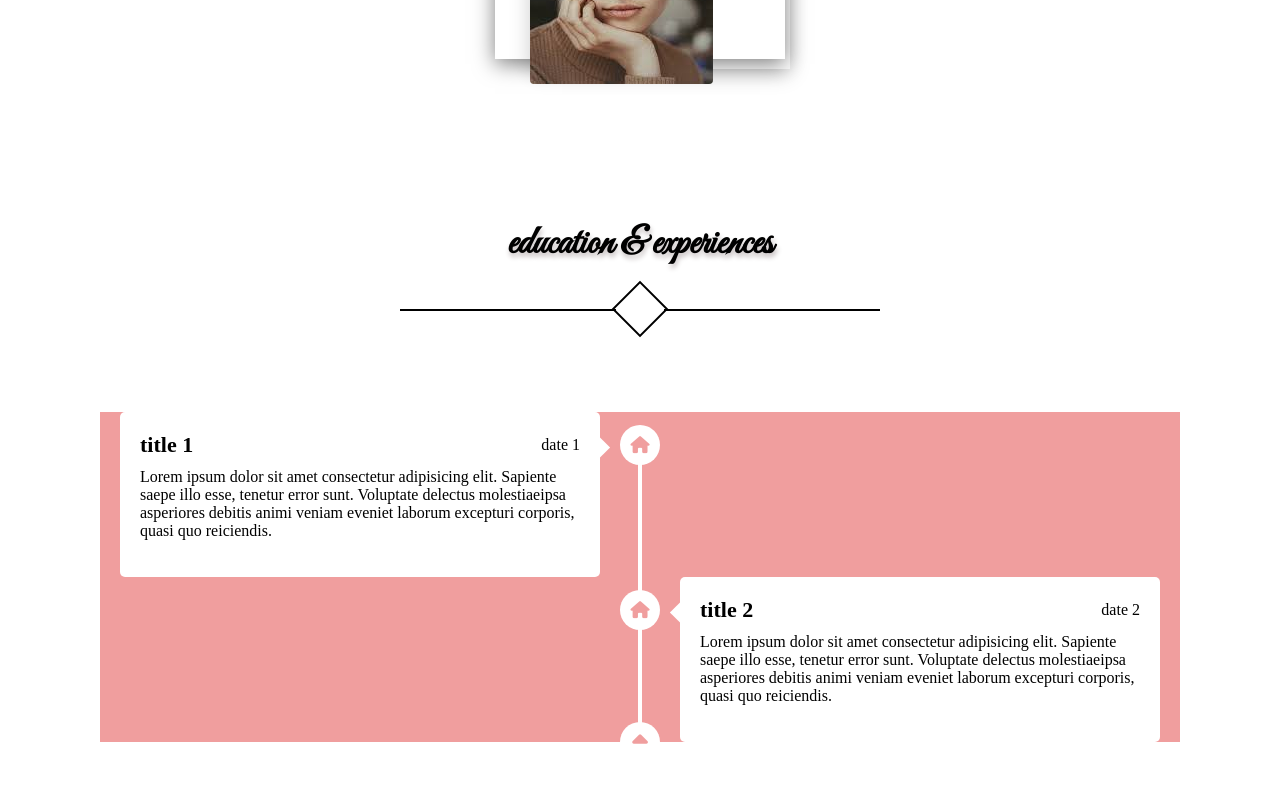
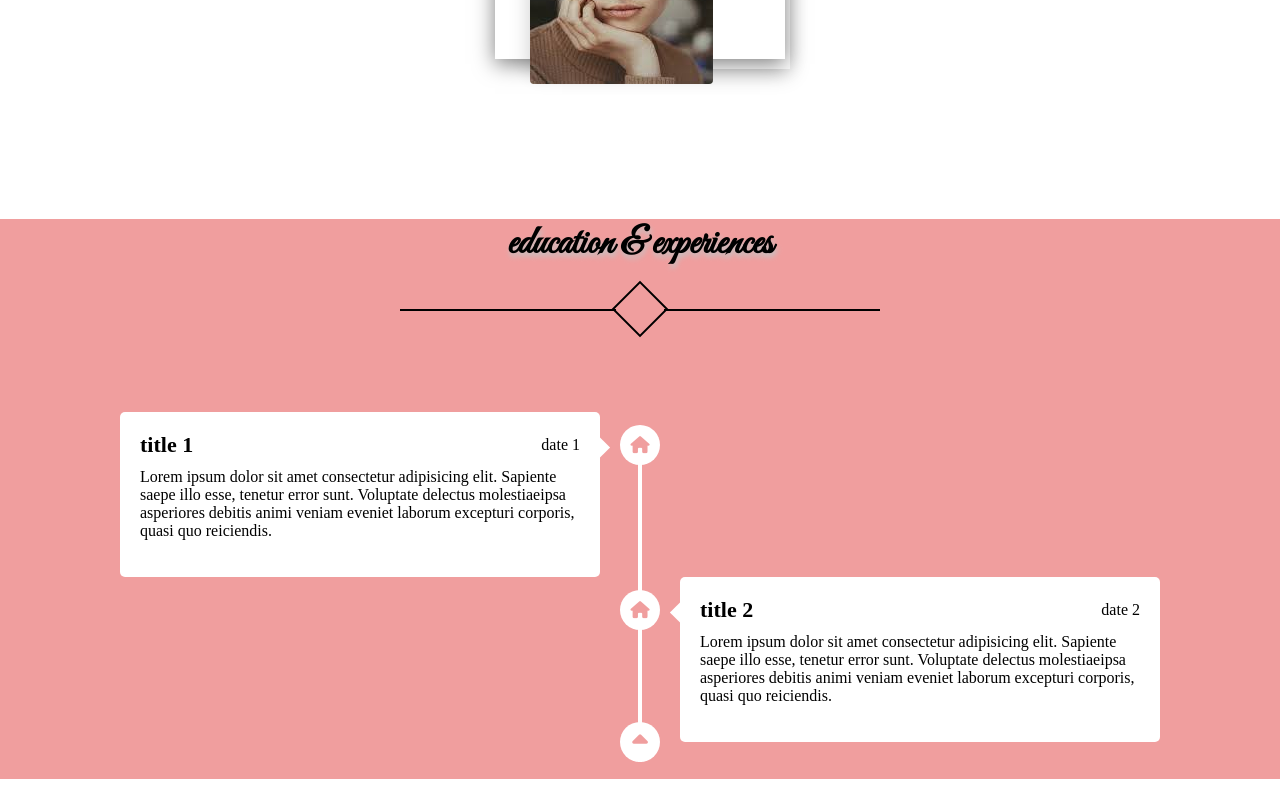
Before and after one commit to mehrnaz-ghaffar/portfolio, a Vue app: page / in a window 1280 px wide. Shown: the part 2875-3675 px from the top of the page. After the commit the page ends 3654 px from the top, so only its background shows below. Built offline with nearby package versions, Linux system fonts and the light colour scheme; a web font is replaced by a local one.

Commit message:
chore: fixed scroll icon

```diff
--- a/src/App.vue
+++ b/src/App.vue
@@ -382,7 +382,10 @@
         <divider />
         <div class="experienceContainer">
           <div class="centerLine">
-            <a href="#" class="scrollIcon">
+            <a
+              href="#"
+              class="scrollIcon"
+            >
               <i class="fas fa-caret-up" />
             </a>
           </div>
@@ -393,9 +396,11 @@
                 <span class="timelineTitle">title 1</span>
                 <span>date 1</span>
               </div>
-              <p>Lorem ipsum dolor sit amet consectetur adipisicing elit. Sapiente saepe illo esse, tenetur error sunt.
+              <p>
+                Lorem ipsum dolor sit amet consectetur adipisicing elit. Sapiente saepe illo esse, tenetur error sunt.
                 Voluptate delectus molestiaeipsa asperiores debitis animi veniam eveniet laborum excepturi corporis,
-                 quasi quo reiciendis.</p>
+                quasi quo reiciendis.
+              </p>
             </div>
           </div>
           <div class="row row-2">
@@ -405,9 +410,11 @@
                 <span class="timelineTitle">title 2</span>
                 <span>date 2</span>
               </div>
-              <p>Lorem ipsum dolor sit amet consectetur adipisicing elit. Sapiente saepe illo esse, tenetur error sunt.
+              <p>
+                Lorem ipsum dolor sit amet consectetur adipisicing elit. Sapiente saepe illo esse, tenetur error sunt.
                 Voluptate delectus molestiaeipsa asperiores debitis animi veniam eveniet laborum excepturi corporis,
-                 quasi quo reiciendis.</p>
+                quasi quo reiciendis.
+              </p>
             </div>
           </div>
         </div>
@@ -875,9 +882,13 @@
 }
 
 /*  ///////////////  experience Section  ///////////////// */
+.experience{
+  background: rgb(240, 158, 158);
+  height: 560px;    /*test */
+}
+
 .experienceContainer{
   position: relative;
-  background: rgb(240, 158, 158);
   max-width: 1080px;
   margin: 58px auto;
   padding: 0 20px;
```
